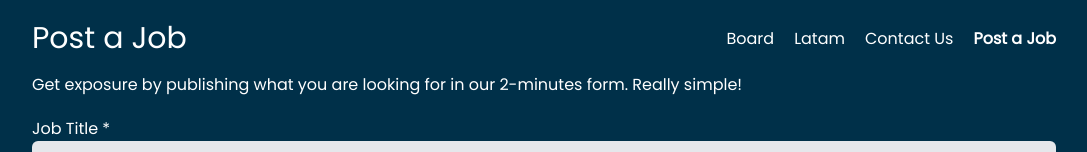
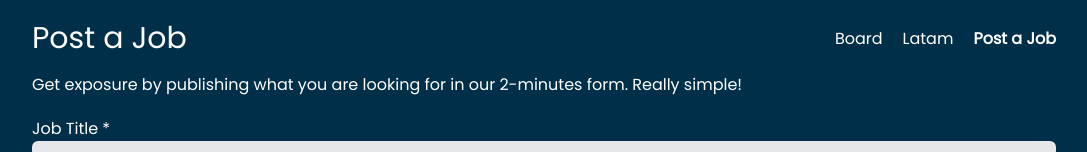
Before and after one commit to Hire-Latam/hire-latam, a Nuxt app: page /post-job in a window 1280 px wide. Shown: the top 152 px of the page, without its empty margins (96-1183 px from the left). Built offline with nearby package versions, Linux system fonts and the light colour scheme.

Commit message:
Remove contact us page

```diff
--- a/components/Navigation.vue
+++ b/components/Navigation.vue
@@ -6,14 +6,9 @@
         <a class="text-white ml-5 hover:underline cursor-pointer" href="/">
           Board
         </a>
-        <a class="text-white ml-5 hover:underline cursor-pointer" href="/latam">
+        <a class="text-white ml-5 hover:underline cursor-pointer" href="https://contxto.com/en/informative/covid-startup-ecosystem-latin-america/
+">
           Latam
-        </a>
-        <a
-          class="text-white ml-5 hover:underline cursor-pointer"
-          href="/contact"
-        >
-          Contact Us
         </a>
         <a
           class="text-white ml-5 hover:underline cursor-pointer font-black"
@@ -49,16 +44,10 @@
         Home
       </a>
       <a
-        href="/latam"
+        href="https://contxto.com/en/informative/covid-startup-ecosystem-latin-america/"
         class="text-white hover:bg-gray-700 block px-3 py-2 rounded-md text-base font-medium"
       >
         Latam
-      </a>
-      <a
-        href="/contact"
-        class="text-white hover:bg-gray-700 block px-3 py-2 rounded-md text-base font-medium"
-      >
-        Contact Us
       </a>
       <a
         href="/post-job"
```
